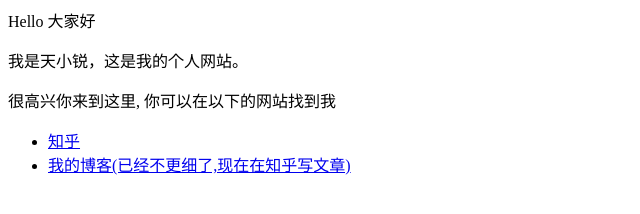
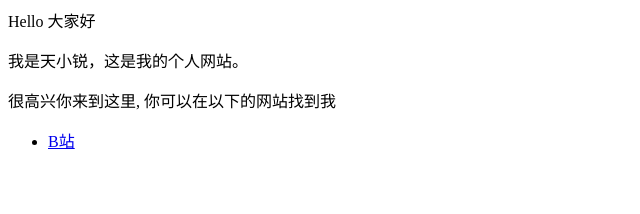
Before and after one commit to Tianxiaorui9001/tianxiaorui9001.github.io, a plain HTML site: page index.html in a window 1280 px wide. Shown: the whole page, without its empty margins (0-640 px from the left). Drawn offline with Linux system fonts and the light colour scheme.

Commit message:
Update index.html

```diff
--- a/index.html
+++ b/index.html
@@ -3,6 +3,5 @@
 <p>很高兴你来到这里, 你可以在以下的网站找到我</p>
 
 <ul>
-  <li> <a href="https://www.zhihu.com/people/AJLoveChina">知乎</a> </li>
-  <li> <a href="http://hejie.nigeerhuo.com">我的博客(已经不更细了,现在在知乎写文章)</a> </li>
+  <li> <a href="https://space.bilibili.com/525216667">B站</a> </li>
 </ul>
```
